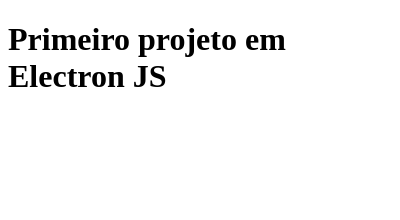
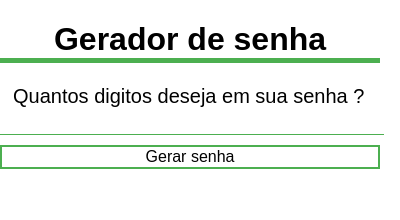
Before and after one commit to WelderRodrigues/Electron, an Electron app: page index.html in a window 400 px wide. Drawn offline with Linux system fonts and the light colour scheme.

Commit message:
Primeiro projeto com Electron JS
Gerador de senhas com até 20 caracteres aleatórios

```diff
--- a/index.html
+++ b/index.html
@@ -3,9 +3,22 @@
   <head>
     <meta charset="UTF-8" />
     <meta name="viewport" content="width=device-width, initial-scale=1.0" />
-    <title>Document</title>
+    <title>Primeiro Projeto com Electron JS</title>
+    <link rel="stylesheet" href="style.css" />
   </head>
   <body>
-    <h1>Primeiro projeto em Electron JS</h1>
+    <div class="box">
+      <h1 class="title">Gerador de senha</h1>
+
+      <div class="text">
+        <label>Quantos digitos deseja em sua senha ?</label>
+        <input type="number" id="number" min="0" max="20" />
+        <button class="btn" onclick="gerarSenha()">Gerar senha</button>
+      </div>
+      <div class="text">
+        <span id="newPassword"></span>
+      </div>
+    </div>
   </body>
+  <script src="./src/script.js"></script>
 </html>
--- /dev/null
+++ b/src/script.js
@@ -0,0 +1,21 @@
+const number = document.querySelector("#number");
+const newPassword = document.querySelector("#newPassword");
+
+function gerarSenha() {
+  newPassword.innerHTML = "";
+
+  if (number.value === "") {
+    alert("Escolha a quantidade de caracteres que deseja ter em sua senha");
+    return;
+  }
+
+  let char = "abcdefghijklmnopqrstuvwxyzABCDEFGHIJKLMNOPQRSTUVWXYZ1234567890";
+  let password = "";
+
+  for (i = 0, num = char.length; i < number.value; i++) {
+    password += char.charAt(Math.floor(Math.random() * num));
+  }
+
+  let result = document.createTextNode(password);
+  return newPassword.appendChild(result);
+}
--- /dev/null
+++ b/style.css
@@ -0,0 +1,46 @@
+body {
+  margin: 0;
+  padding: 0;
+  font-family: sans-serif;
+}
+
+.box {
+  width: 380px;
+}
+
+.title {
+  text-align: center;
+  border-bottom: 5px solid #4caf50;
+}
+
+.text label {
+  width: 100%;
+  font-size: 20px;
+  padding: 8px 8px 8px 8px;
+  margin: 5px 5px;
+}
+
+.text input {
+  width: 100%;
+  padding-top: 10px;
+  text-align: center;
+  align-items: center;
+  border: none;
+  outline: none;
+  border-bottom: 1px solid #4caf50;
+}
+
+.btn {
+  margin-top: 10px;
+  margin-bottom: 20px;
+  width: 100%;
+  background: none;
+  border: 2px solid #4caf50;
+  font-size: 16px;
+  cursor: pointer;
+}
+
+.text span {
+  font-size: 24px;
+  margin-left: 15%;
+}
```
Also changed, not shown: main.js (+18 -0 lines).
